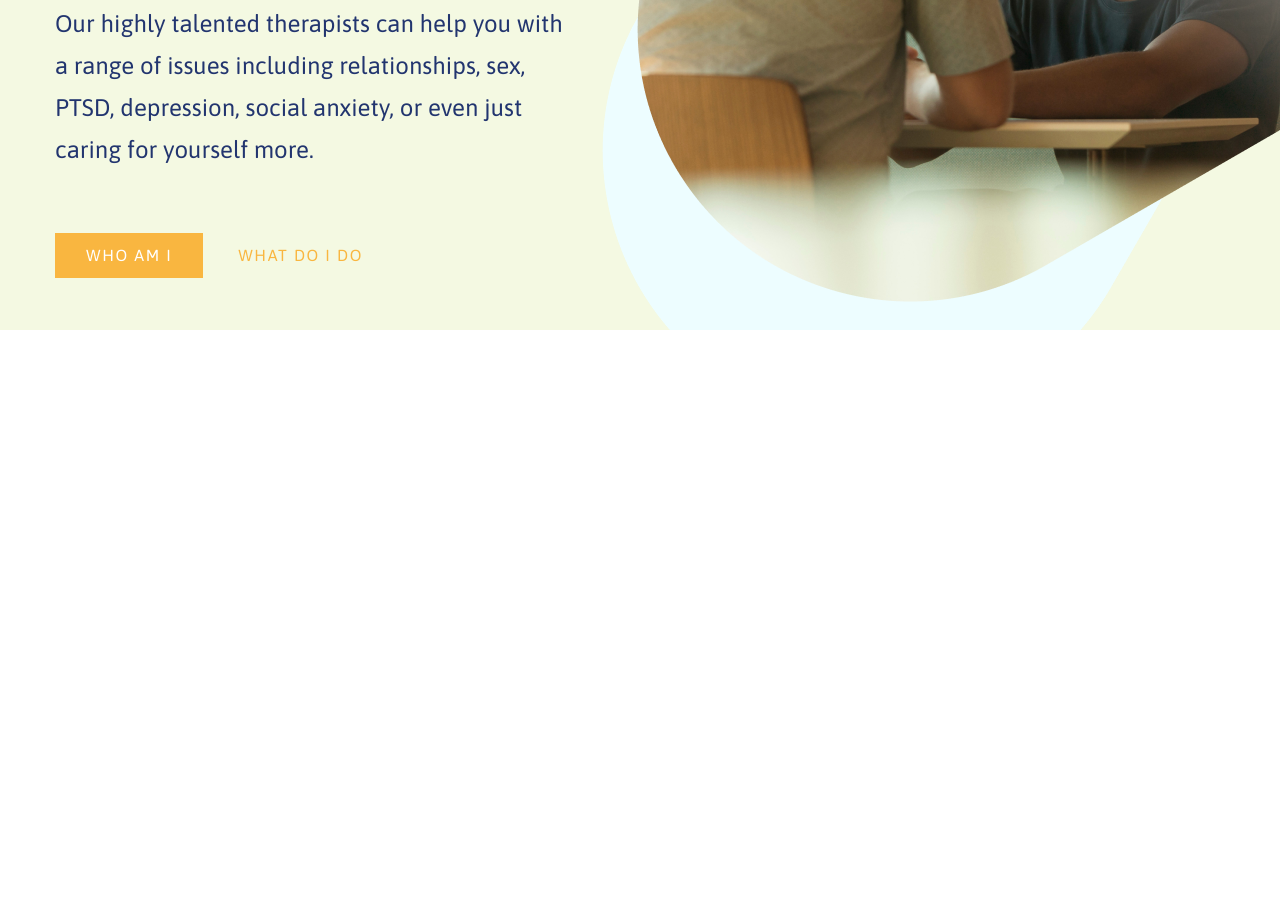
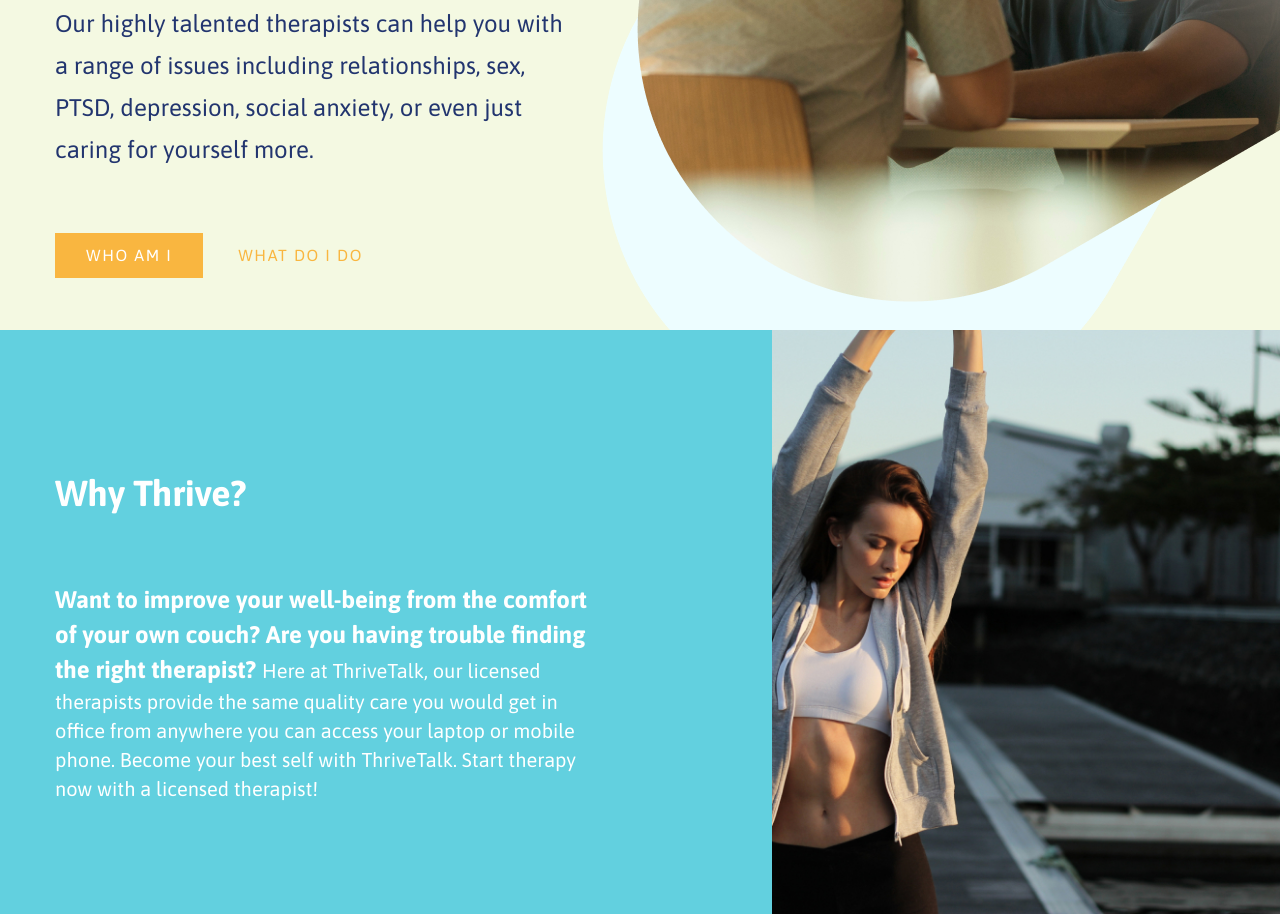
Before and after one commit to Trifidu/Thrivetalk, a plain HTML site: page dist/index.html in a window 1280 px wide. Shown: the part 458-1372 px from the top of the page. Before the commit the page ends 800 px from the top, so only its background shows below. Drawn offline with Linux system fonts and the light colour scheme.

Commit message:
add: about block

```diff
--- a/dist/index.html
+++ b/dist/index.html
@@ -82,7 +82,28 @@
         </div>
     </div>
 </section>
-
+    <section class="about">
+    <div class="container">
+        <div class="about__body">
+            <h2 class="about__title">Why Thrive?</h2>
+            <p class="about__text">
+                <span class="about__text-bold">
+                    Want to improve your well-being from the comfort of
+                    your own couch? Are you having trouble finding the right therapist?
+                </span>
+                <span class="about__text-skinny">
+                    Here at ThriveTalk, our licensed therapists provide the same quality
+                    care you would get in office from anywhere you can access your laptop or
+                    mobile phone. Become your best self with ThriveTalk. Start therapy now
+                    with a licensed therapist!
+                </span>
+            </p>
+        </div>
+    </div>
+    <div class="about__image">
+        <img src="img/icons/about/about.jpg" alt="about">
+    </div>
+</section>
 
 
 
--- a/src/blocks/_modules.scss
+++ b/src/blocks/_modules.scss
@@ -1,3 +1,4 @@
 @import "modules/header/header";
 @import "modules/promo/promo";
 @import "modules/modal/modal";
+@import "modules/about/about";
--- a/src/blocks/modules/about/about.js
+++ /dev/null
@@ -1,13 +0,0 @@
-modules.define('about', ['i-bem-dom'], function(provide, bemDom) {
-
-provide(bemDom.declBlock(this.name, {
-    onSetMod: {
-        js: {
-            inited: function() {
-
-            }
-        }
-    }
-}));
-
-});
--- a/src/blocks/modules/about/about.scss
+++ b/src/blocks/modules/about/about.scss
@@ -0,0 +1,39 @@
+.about {
+  background-color: #62d0df;
+  position: relative;
+  &__body {
+    padding: 150px 0px 95px 0px;
+  }
+  &__title {
+    font-size: 36px;
+    line-height: 27px;
+    letter-spacing: -0.006em;
+    color: #ffffff;
+    margin-bottom: 75px;
+  }
+  &__text {
+    max-width: 555px;
+    color: #ffffff;
+    &-bold {
+      font-weight: 700;
+      font-size: 24px;
+      line-height: 35px;
+    }
+    &-skinny {
+      font-weight: 400;
+      font-size: 20px;
+      line-height: 29px;
+    }
+  }
+  &__image {
+    position: absolute;
+    top: 0;
+    right: 0;
+    height: 100%;
+    img {
+      width: 100%;
+      height: 100%;
+      object-fit: fill;
+    }
+  }
+}
```
Also changed, not shown: src/blocks/modules/about/about.html (+22 -0 lines), dist/img/icons/about/about.jpg (added), dist/styles/main.css, src/img/icons/about/about.jpg (added), 1 other file.
